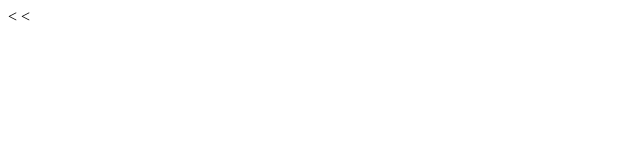
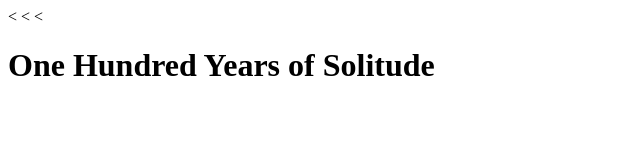
Before and after one commit to JD-Art/GitGuide, a plain HTML site: page index.html in a window 1280 px wide. Shown: the whole page, without its empty margins (0-640 px from the left). Drawn offline with Linux system fonts and the light colour scheme.

Commit message:
Update index.html

```diff
--- a/index.html
+++ b/index.html
@@ -8,5 +8,7 @@
   </head>
   <body>
 
+    <<h1>One Hundred Years of Solitude</h1>
+
   </body>
 </html>
```
